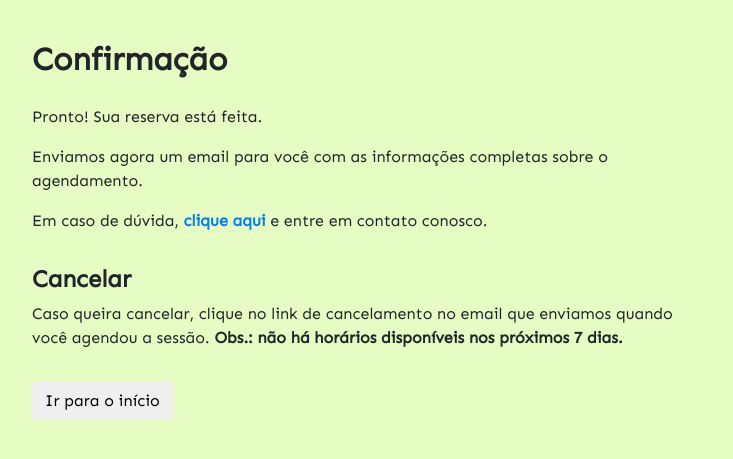
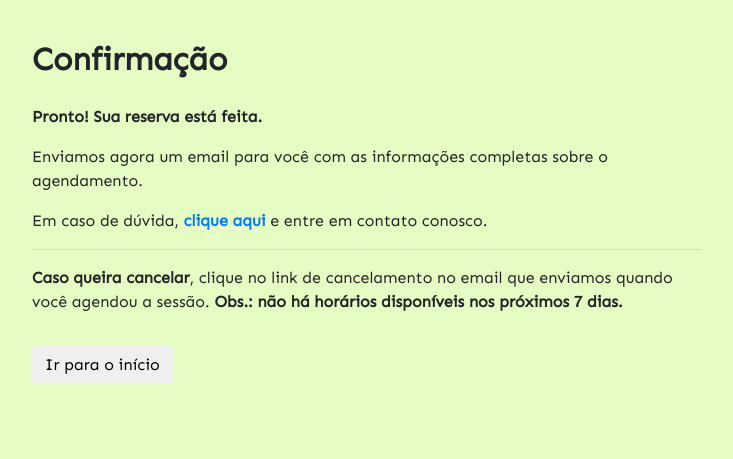
Before and after one commit to gabrielmip/worker-scheduler, a Django app: template src/workforce/templates/reservation_success.html in a window 1280 px wide. Shown: the part 56-515 px from the top of the page, without its empty margins (273-1006 px from the left). Run offline with Django 3.2, Linux system fonts and the light colour scheme; tables that the repository leaves empty hold one stand-in row (values such as "Sample post"); the template is opened without the code that fills it: values that come from a table or form of the project are taken from there, most other values are stand-ins (such as "Sample title", 1, 10 or a date in 2020); some libraries are stand-ins or nearby versions.

Commit message:
Removing header in cancelling instructions

```diff
--- a/src/workforce/static/workforce/index.css
+++ b/src/workforce/static/workforce/index.css
@@ -52,7 +52,7 @@ a.disabled {
     border-radius: 5px;
     border: 1px #ccc solid;
     background: white;
-    max-height: 400px;
+    max-height: 200px;
     overflow-y: auto;
 }
 
@@ -62,6 +62,10 @@ a.disabled {
 
 .mt-32 {
     margin-top: 32px;
+}
+
+.mt-64 {
+    margin-top: 64px;
 }
 
 .mtb-32 {
@@ -113,7 +117,10 @@ a.disabled {
 h1,
 h2,
 h3,
-h4 {
+h4,
+h5,
+h6 {
+    margin-bottom: 1rem;
     font-weight: bold;
 }
 
--- a/src/workforce/templates/cancel_work_event.html
+++ b/src/workforce/templates/cancel_work_event.html
@@ -11,7 +11,7 @@
     {% else %}
         {% timezone event.user.timezone %}
         <p class="form-instruction">
-            {% trans "Você deseja mesmo desmarcar sua sessão marcada para" %}
+            {% trans "Você deseja mesmo cancelar sua sessão agendada para" %}
             {{ event.start | date }},
             {% trans "às" %}
             {{ event.start | time }}?
@@ -23,7 +23,7 @@
         </a>
         <form style="display: inline-block" method="post" action="{% url 'cancel_work_event' event.cancelling_token %}">
             {% csrf_token %}
-            <input class="btn btn-danger" type="submit" value="{% trans 'Desmarcar sessão' %}">
+            <input class="btn btn-danger" type="submit" value="{% trans 'Cancelar sessão' %}">
         </form>
     {% endif %}
 
--- a/src/workforce/templates/cancelling_instructions.html
+++ b/src/workforce/templates/cancelling_instructions.html
@@ -2,9 +2,8 @@
 {% load i18n %}
 {% timezone event.user.timezone %}
 
-<h4 class="mt-32">Cancelar</h4>
 <p>
-    Caso queira cancelar, clique no link de cancelamento no email que enviamos quando você agendou a sessão.
+    <strong>Caso queira cancelar</strong>, clique no link de cancelamento no email que enviamos quando você agendou a sessão.
     {% if not has_timeslots_available %}
     <strong>Obs.: não há horários disponíveis nos próximos 7 dias.</strong>
     {% endif %}
@@ -12,7 +11,7 @@
 
 {% if event and has_timeslots_available %}
 <p>Outros horários disponíveis para Reiki a distância:</p>
-<ul class="scrolled-list form-instruction">
+<ul class="scrolled-list">
     {% for timeslot in other_timeslots.remote %}
     <li>{{ timeslot.1 }}</li>
     {% endfor %}
--- a/src/workforce/templates/choose_event_type.html
+++ b/src/workforce/templates/choose_event_type.html
@@ -8,7 +8,7 @@
 
     {% if next_event %}
         {% timezone user.timezone %}
-    <p>Parece que você já tem um Reiki marcado com a gente.</p>
+        <p><strong>Parece que você já tem um Reiki agendado com a gente.</strong></p>
 
         <p>
             Confira as informações completas sobre o agendamento no email que enviamos para você.
@@ -16,6 +16,7 @@
             e entre em contato conosco.
         </p>
 
+        <hr />
         {% include "cancelling_instructions.html" with event=next_event has_timeslots_available=has_timeslots_available other_timeslots=other_timeslots %}
 
         {% endtimezone %}
--- a/src/workforce/templates/my_schedule.html
+++ b/src/workforce/templates/my_schedule.html
@@ -30,8 +30,8 @@
 <div class="message-for-worker">
     <p>{% trans "Olá" %}, {{worker_name}}!</p>
     <p>
-        {% trans 'Aqui, ficam as sessões marcadas para você no dia selecionado.' %}
-        {% trans 'Vamos mostrar um aviso aqui na página quando novas sessões forem marcadas.' %}
+        {% trans 'Aqui, ficam as sessões agendadas para você no dia selecionado.' %}
+        {% trans 'Vamos mostrar um aviso aqui na página quando novas sessões forem agendadas.' %}
     </p>
     <label for="selected-day"><strong>{% trans 'Selecionar dia' %}</strong>:</label>
     <input
@@ -111,7 +111,7 @@
 
 {% if not today_events %}
 <div>
-    {% trans "Você não tem nenhuma sessão marcada para o dia selecionado." %}
+    {% trans "Você não tem nenhuma sessão agendada para o dia selecionado." %}
 </div>
 {% endif %}
 
--- a/src/workforce/templates/reservation_success.html
+++ b/src/workforce/templates/reservation_success.html
@@ -8,7 +8,7 @@
 
     {% timezone event.user.timezone %}
     <p>
-        {% trans "Pronto! Sua reserva está feita." %}
+        <strong>{% trans "Pronto! Sua reserva está feita." %}</strong>
     </p>
 
     <p>
@@ -20,6 +20,7 @@
         e entre em contato conosco.
     </p>
 
+    <hr />
     {% include "cancelling_instructions.html" with event=event has_timeslots_available=has_timeslots_available other_timeslots=other_timeslots %}
 
     {% endtimezone %}
--- a/src/workforce/views/reservation_success.py
+++ b/src/workforce/views/reservation_success.py
@@ -14,7 +14,7 @@ def reservation_success(request, user):
     if not next_event:
         return HttpResponse(
             'Algo de errado aconteceu. Se você tiver acabado de '
-            'marcar uma sessão e recebeu esta mensagem, por favor, '
+            'agendar uma sessão e recebeu esta mensagem, por favor, '
             'mande um email para contato@reikidosantaines.site')
 
     other_timeslots = None if not next_event else {
```
Lines whose indentation alone changed are shown as unchanged.
